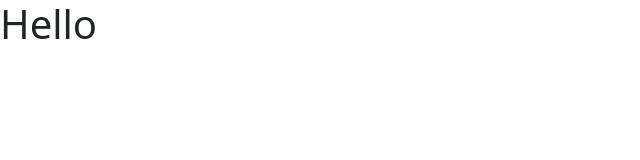
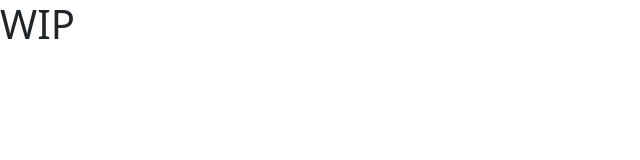
Before and after one commit to ameenalkaisi/XFA, a React app in the folder app/: page / in a window 1280 px wide. Shown: the top 160 px of the page, without its empty margins (0-640 px from the left). Built offline with nearby package versions, Linux system fonts and the light colour scheme.

Commit message:
changed first-visit message

```diff
--- a/app/src/client/App.tsx
+++ b/app/src/client/App.tsx
@@ -1,7 +1,7 @@
 import * as React from 'react';
 const App = (): JSX.Element => {
 	return (
-		<h1> Hello </h1>
+		<h1> WIP </h1>
 	);
 }
 
```
